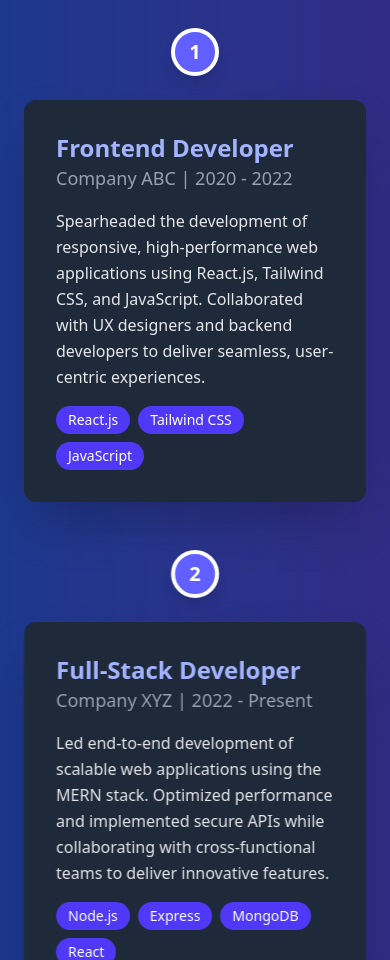
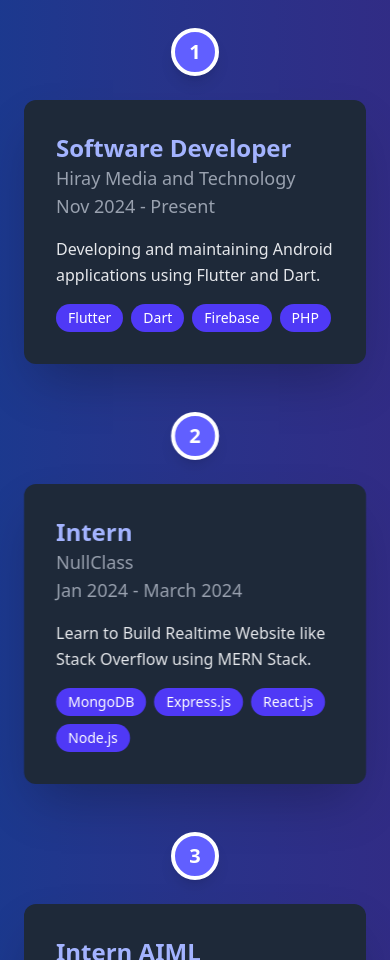
Before and after one commit to shahane806/portfolio_omshahane, a React (Vite) app in the folder frontend/: page / in a window 390 px wide. Shown: the part 1040-2000 px from the top of the page. Built offline with nearby package versions, Linux system fonts and the light colour scheme; no server answers.

Commit message:
Updates On 01-05-2025

```diff
--- a/frontend/package.json
+++ b/frontend/package.json
@@ -12,6 +12,7 @@
   "dependencies": {
     "@tailwindcss/vite": "^4.1.4",
     "axios": "^1.9.0",
+    "firebase": "^11.6.1",
     "framer-motion": "^12.9.2",
     "react": "^19.0.0",
     "react-dom": "^19.0.0",
--- a/frontend/src/App.jsx
+++ b/frontend/src/App.jsx
@@ -1,30 +1,32 @@
-import './App.css';
-import Navbar from './Components/Navbar';
-import { BrowserRouter as Router, Routes, Route } from 'react-router-dom';
-import Home from './Pages/Home';
-import AboutUs from './Pages/AboutUs';
-import Blog from './Pages/Blog';
-import ContactUs from './Pages/ContactUs';
-import Projects from './Pages/Projects';
-import Footer from './Components/Footer';
-import { useEffect, useState } from 'react';
+import "./App.css";
+import Navbar from "./Components/Navbar";
+import { BrowserRouter as Router, Routes, Route } from "react-router-dom";
+import Home from "./Pages/Home";
+import AboutUs from "./Pages/AboutUs";
+import Blog from "./Pages/Blog";
+import ContactUs from "./Pages/ContactUs";
+import Projects from "./Pages/Projects";
+import Footer from "./Components/Footer";
+import { useEffect, useState } from "react";
 
 // Cursor light effect
 function CursorLight() {
   useEffect(() => {
-    const light = document.createElement('div');
-    light.id = 'cursor-light';
+    const light = document.createElement("div");
+    light.id = "cursor-light";
     light.className =
-      'fixed pointer-events-none w-52 h-52 rounded-full z-[9999] mix-blend-screen transition-transform duration-75 bg-gradient-radial from-sky-400/30 via-indigo-400/20 to-transparent';
+      "fixed pointer-events-none w-52 h-52 rounded-full z-[9999] mix-blend-screen transition-transform duration-75 bg-gradient-radial from-sky-400/30 via-indigo-400/20 to-transparent";
     document.body.appendChild(light);
 
     const moveLight = (e) => {
-      light.style.transform = `translate(${e.pageX - 100}px, ${e.pageY - 100}px)`; // Centering
+      light.style.transform = `translate(${e.pageX - 100}px, ${
+        e.pageY - 100
+      }px)`; // Centering
     };
 
-    document.addEventListener('mousemove', moveLight);
+    document.addEventListener("mousemove", moveLight);
     return () => {
-      document.removeEventListener('mousemove', moveLight);
+      document.removeEventListener("mousemove", moveLight);
       document.body.removeChild(light);
     };
   }, []);
@@ -37,14 +39,14 @@
 
   // Show the button when the user scrolls down 300px
   useEffect(() => {
+
     const handleScroll = () => {
       setIsVisible(window.scrollY > 300);
     };
 
-    window.addEventListener('scroll', handleScroll);
-
+    window.addEventListener("scroll", handleScroll);
     return () => {
-      window.removeEventListener('scroll', handleScroll);
+      window.removeEventListener("scroll", handleScroll);
     };
   }, []);
 
@@ -52,7 +54,7 @@
   const scrollToTop = () => {
     window.scrollTo({
       top: 0,
-      behavior: 'smooth',
+      behavior: "smooth",
     });
   };
 
@@ -62,25 +64,69 @@
 
       <Router>
         <Navbar
-          logo={{ src: '/logo.png', alt: 'Site Logo', text: 'DevOps' }}
+          logo={{ src: "/logo.png", alt: "Site Logo", text: "DevOps" }}
           navItems={[
-            { label: 'Home', href: '/' },
-            { label: 'Blog', href: '/blog' },
-            { label: 'Projects', href: '/projects' },
-            { label: 'About Us', href: '/about' },
+            { label: "Home", href: "/" },
+            { label: "Blog", href: "/blog" },
+            { label: "Projects", href: "/projects" },
+            { label: "About Us", href: "/about" },
           ]}
-          cta={{ label: 'Hire Me', href: '/contact' }}
+          cta={{ label: "Hire Me", href: "/contact" }}
         />
 
         <Routes>
-          <Route path="/" element={<Home />} />
+          <Route
+            path="/"
+            element={
+              <Home
+                info={{
+                  UserName: "Om Shahane",
+                  designation: "Full-Stack Developer",
+                }}
+                professionalExperience={[
+                  {
+                    title: "Software Developer",
+                    company: "Hiray Media and Technology",
+                    duration: "Nov 2024 - Present",
+                    description:
+                      "Developing and maintaining Android applications using Flutter and Dart.",
+                    skills: ["Flutter", "Dart", "Firebase", "PHP"],
+                     // certification:
+                    //   "",
+                  },
+                  {
+                    title: "Intern",
+                    company: "NullClass",
+                    duration: "Jan 2024 - March 2024",
+                    description:
+                      "Learn to Build Realtime Website like Stack Overflow using MERN Stack.",
+                    skills: ["MongoDB", "Express.js", "React.js", "Node.js"],
+                     // certification:
+                    //   "",
+                  },
+                  {
+                    title: "Intern AIML",
+                    company: "YBI Foundation",
+                    duration: "Oct 2023 - Dec 2023",
+                    description:
+                      "Learn to implement spervised and unsupervised machine learning algorithms.",
+                    skills: ["Python", "Machine Learning", "Deep Learning"],
+                    // certification:
+                    //   "",
+                  },
+                ]}
+              />
+            }
+          />
           <Route path="/about" element={<AboutUs />} />
           <Route path="/blog" element={<Blog />} />
           <Route path="/contact" element={<ContactUs />} />
           <Route path="/projects" element={<Projects />} />
         </Routes>
 
-        <Footer />
+        <Footer
+          info={{ UserName: "Om Shahane", designation: "Full-Stack Developer" }}
+        />
 
         {/* Floating Scroll-to-Top Button */}
         {isVisible && (
@@ -104,9 +150,7 @@
               />
             </svg>
           </button>
-
         )}
-
       </Router>
     </>
   );
--- a/frontend/src/Pages/AboutUs.jsx
+++ b/frontend/src/Pages/AboutUs.jsx
@@ -28,7 +28,7 @@
           transition={{ duration: 0.8, delay: 0.4 }}
           className="text-lg md:text-2xl text-gray-300 max-w-3xl mx-auto z-10"
         >
-          We are a team of developers crafting impactful digital solutions with a focus on user experience and performance.
+          I'm Om Shahane, a passionate full-stack developer specializing in the MERN stack. I love building efficient, user-friendly applications that solve real-world problems and enhance digital experiences.
         </motion.p>
       </motion.section>
 
@@ -39,7 +39,7 @@
             {
               name: 'Om Shahane',
               role: 'Software Developer',
-              img: 'https://images.unsplash.com/photo-1601948954532-4a0b1d7a1b8f',
+              img: 'https://avatars.githubusercontent.com/u/71377782?v=4',
               rating: 4.5,
               desc: 'Expert in MERN stack with a passion for innovative problem-solving.',
             },
--- a/frontend/src/Pages/Home.jsx
+++ b/frontend/src/Pages/Home.jsx
@@ -1,7 +1,6 @@
 import React from 'react';
 import { motion } from 'framer-motion';
-
-const Home = () => {
+const Home = ({info,professionalExperience}) => {
   // Scroll to the experience section
   const scrollToExperience = () => {
     const experienceSection = document.getElementById('experience');
@@ -29,8 +28,7 @@
   >
     <img
       src="https://avatars.githubusercontent.com/u/71377782?v=4"
-      alt="Om Shahane"
-      className="w-32 h-32 md:w-40 md:h-40 rounded-full border-4 border-white shadow-lg object-cover"
+      alt={info.UserName}     className="w-32 h-32 md:w-40 md:h-40 rounded-full border-4 border-white shadow-lg object-cover"
     />
   </motion.div>
   <motion.h1
@@ -40,7 +38,7 @@
     whileInView={{ y: 0, opacity: 1 }}
     className="text-5xl md:text-7xl font-extrabold z-10"
   >
-    Hi, I'm Om Shahane
+    Hi, I'm {info.UserName}
   </motion.h1>
   <motion.h2
     initial={{ y: 50, opacity: 0 }}
@@ -49,7 +47,7 @@
     whileInView={{ y: 0, opacity: 1 }}
     className="text-2xl md:text-4xl z-10 mb-6"
   >
-    Full-Stack MERN Developer
+    {info.designation}
   </motion.h2>
   <motion.p
     initial={{ opacity: 0 }}
@@ -61,8 +59,7 @@
     I create beautiful, performant web applications that are intuitive and accessible.
     Let's build something amazing together.
   </motion.p>
-  <motion.a
-    href="#experience"
+  <motion.button
     initial={{ scale: 0.8, opacity: 0 }}
     animate={{ scale: 1, opacity: 1 }}
     transition={{ duration: 1, delay: 0.8 }}
@@ -70,7 +67,8 @@
     className="z-10 mt-8 inline-block px-10 py-4 bg-indigo-600 text-white font-semibold rounded-full shadow-lg hover:bg-indigo-500 hover:scale-105 transition-transform duration-300"
   >
     View My Work
-  </motion.a>
+  </motion.button>
+
   <motion.div
     initial={{ opacity: 0 }}
     animate={{ opacity: 1, y: [0, 10, 0] }}
@@ -126,16 +124,20 @@
       >
         <div className="md:w-5/12 order-2 md:order-1">
           <div className="bg-gray-800 rounded-xl p-8 shadow-2xl hover:shadow-indigo-500/20 transition-all duration-300">
-            <h3 className="text-2xl font-bold text-indigo-300">Frontend Developer</h3>
-            <p className="text-lg text-gray-400">Company ABC | 2020 - 2022</p>
+            <h3 className="text-2xl font-bold text-indigo-300">{professionalExperience?.[0].title}</h3>
+            <p className="text-lg text-gray-400">{professionalExperience?.[0].company}</p>
+            <p className="text-lg text-gray-400">{professionalExperience?.[0].duration}</p>
             <p className="mt-4 text-gray-200 leading-relaxed">
-              Spearheaded the development of responsive, high-performance web applications using React.js, Tailwind CSS, and JavaScript. Collaborated with UX designers and backend developers to deliver seamless, user-centric experiences.
+              {professionalExperience?.[0].description}
             </p>
             <div className="mt-4 flex flex-wrap gap-2">
-              <span className="px-3 py-1 bg-indigo-600 text-sm rounded-full">React.js</span>
-              <span className="px-3 py-1 bg-indigo-600 text-sm rounded-full">Tailwind CSS</span>
-              <span className="px-3 py-1 bg-indigo-600 text-sm rounded-full">JavaScript</span>
+              {
+                professionalExperience?.[0].skills.map((element,index)=>{
+                  return <span key={index} className="px-3 py-1 bg-indigo-600 text-sm rounded-full">{professionalExperience?.[0].skills?.[index]}</span>
+                })
+              }
             </div>
+            {/* <div className="cursor-pointer mt-4 "><a  href={professionalExperience?.[0].certification}>Certificate</a></div> */}
           </div>
         </div>
         <div className="w-12 h-12 rounded-full bg-indigo-500 flex items-center justify-center border-4 border-white shadow-lg mb-6 md:mb-0 order-1 md:order-2 z-10 md:absolute md:left-1/2 md:-translate-x-1/2">
@@ -158,17 +160,20 @@
         </div>
         <div className="md:w-5/12 order-2 md:ml-auto w-full md:w-5/12">
           <div className="bg-gray-800 rounded-xl p-8 shadow-2xl hover:shadow-indigo-500/20 transition-all duration-300">
-            <h3 className="text-2xl font-bold text-indigo-300">Full-Stack Developer</h3>
-            <p className="text-lg text-gray-400">Company XYZ | 2022 - Present</p>
+            <h3 className="text-2xl font-bold text-indigo-300">{professionalExperience?.[1].title}</h3>
+            <p className="text-lg text-gray-400">{professionalExperience?.[1].company}</p>
+            <p className="text-lg text-gray-400">{professionalExperience?.[1].duration}</p>
             <p className="mt-4 text-gray-200 leading-relaxed">
-              Led end-to-end development of scalable web applications using the MERN stack. Optimized performance and implemented secure APIs while collaborating with cross-functional teams to deliver innovative features.
+              {professionalExperience?.[1].description}
             </p>
             <div className="mt-4 flex flex-wrap gap-2">
-              <span className="px-3 py-1 bg-indigo-600 text-sm rounded-full">Node.js</span>
-              <span className="px-3 py-1 bg-indigo-600 text-sm rounded-full">Express</span>
-              <span className="px-3 py-1 bg-indigo-600 text-sm rounded-full">MongoDB</span>
-              <span className="px-3 py-1 bg-indigo-600 text-sm rounded-full">React</span>
+            {
+                professionalExperience?.[1].skills.map((element,index)=>{
+                  return <span key={index} className="px-3 py-1 bg-indigo-600 text-sm rounded-full">{professionalExperience?.[1].skills?.[index]}</span>
+                })
+              }
             </div>
+            {/* <div className="cursor-pointer mt-4 "><a  href={professionalExperience?.[1].certification}>Certificate</a></div> */}
           </div>
         </div>
       </motion.div>
@@ -183,16 +188,21 @@
       >
         <div className="md:w-5/12 order-2 md:order-1">
           <div className="bg-gray-800 rounded-xl p-8 shadow-2xl hover:shadow-indigo-500/20 transition-all duration-300">
-            <h3 className="text-2xl font-bold text-indigo-300">Backend Developer</h3>
-            <p className="text-lg text-gray-400">Company LMN | 2018 - 2020</p>
+            <h3 className="text-2xl font-bold text-indigo-300">{professionalExperience?.[2].title}</h3>
+            <p className="text-lg text-gray-400">{professionalExperience?.[2].company}</p>
+
+            <p className="text-lg text-gray-400">{professionalExperience?.[2].duration}</p>
             <p className="mt-4 text-gray-200 leading-relaxed">
-              Worked on the server-side development of applications using Node.js, Express, and MongoDB. Implemented RESTful APIs, integrated third-party services, and optimized databases for performance.
+              {professionalExperience?.[2].description}
             </p>
             <div className="mt-4 flex flex-wrap gap-2">
-              <span className="px-3 py-1 bg-indigo-600 text-sm rounded-full">Node.js</span>
-              <span className="px-3 py-1 bg-indigo-600 text-sm rounded-full">MongoDB</span>
-              <span className="px-3 py-1 bg-indigo-600 text-sm rounded-full">Express</span>
+            {
+                professionalExperience?.[2].skills.map((element,index)=>{
+                  return <span key={index} className="px-3 py-1 bg-indigo-600 text-sm rounded-full">{professionalExperience?.[2].skills?.[index]}</span>
+                })
+              }
             </div>
+            {/* <div className="cursor-pointer mt-4 "><a  href={professionalExperience?.[2].certification}>Certificate</a></div> */}
           </div>
         </div>
         <div className="w-12 h-12 rounded-full bg-indigo-500 flex items-center justify-center border-4 border-white shadow-lg mb-6 md:mb-0 order-1 md:order-2 z-10 md:absolute md:left-1/2 md:-translate-x-1/2">
```
Also changed, not shown: frontend/src/Components/Footer.jsx (+9 -8 lines), frontend/src/Components/Navbar.jsx (+63 -9 lines), frontend/src/Firebase/Authentication/auth.jsx (added, +39 -0 lines), frontend/src/Firebase/firebase.js (added, +20 -0 lines), frontend/src/LocalStorage/local-storage.jsx (added, +11 -0 lines), frontend/src/Store/action-creators/index.js (+13 -0 lines), frontend/src/Store/reducers/reducers.js (+21 -9 lines), 2 other files (tests, documents, lock files or other folders). Lines whose indentation alone changed are shown as unchanged.
